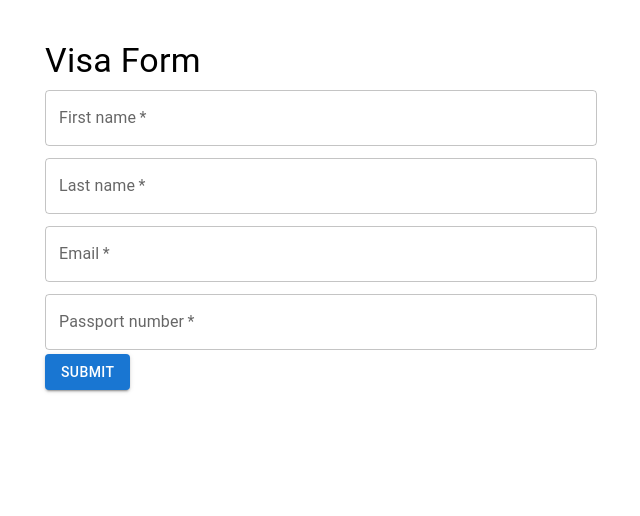
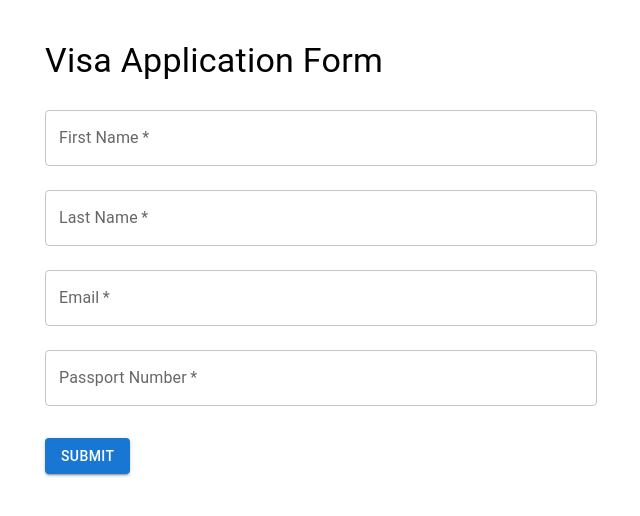
Before and after one commit to saidazimov720/React-16, a React (Create React App) app: page / in a window 1280 px wide. Shown: the top 516 px of the page, without its empty margins (319-959 px from the left). Built offline with nearby package versions, Linux system fonts and the light colour scheme.

Commit message:
corrections

```diff
--- a/src/components/FormPage.tsx
+++ b/src/components/FormPage.tsx
@@ -1,17 +1,16 @@
-import React, {useState} from "react";
-import {useNavigate} from "react-router-dom";
-import { Container, TextField, Button, Typography, Box } from "@mui/material";
-import path from "path";
+import React, { useState } from 'react';
+import { useNavigate } from 'react-router-dom';
+import { Container, TextField, Button, Typography, Box } from '@mui/material';
 
-interface FormData{
-    firstName: string,
-    lastName: string,
-    email:string,
-    passportNumber: string
+interface FormData {
+  firstName: string;
+  lastName: string;
+  email: string;
+  passportNumber: string;
 }
 
-const FormPage = () => {
-    const[formData, setFormData] = useState<FormData>({
+const FormPage: React.FC = () => {
+  const [formData, setFormData] = useState<FormData>({
     firstName: '',
     lastName: '',
     email: '',
@@ -19,62 +18,68 @@ const FormPage = () => {
   });
 
   const navigate = useNavigate();
-    const handleChange = (e: React.ChangeEvent<HTMLInputElement>) =>{
-        const{name, value} = e.target;
+
+  const handleChange = (e: React.ChangeEvent<HTMLInputElement>) => {
+    const { name, value } = e.target;
     setFormData({
       ...formData,
       [name]: value,
     });
   };
 
-    const handleSubmit = (e: React.FormEvent<HTMLFormElement>) =>{
+  const handleSubmit = (e: React.FormEvent<HTMLFormElement>) => {
     e.preventDefault();
-        navigate.caller({
-            pathname: '/verify',
-            state: {formData}
-        });
+    navigate('/verify', { state: { formData } });
   };
 
-
-    return(
+  return (
     <Container maxWidth="sm">
       <Box mt={5}>
-                <Typography variant="h4" > Visa Form</Typography>
+        <Typography variant="h4" component="h1" gutterBottom>
+          Visa Application Form
+        </Typography>
         <form onSubmit={handleSubmit}>
-                <TextField label="First name"
-                     name="First name"
+          <TextField
+            label="First Name"
+            name="firstName"
             value={formData.firstName}
             onChange={handleChange}
             fullWidth
             required
-                       margin="dense"
+            margin="normal"
           />
-                <TextField label="Last name"
-                     name="Last name"
+          <TextField
+            label="Last Name"
+            name="lastName"
             value={formData.lastName}
             onChange={handleChange}
             fullWidth
             required
-                       margin="dense"
+            margin="normal"
           />
-                <TextField label="Email"
+          <TextField
+            label="Email"
             name="email"
             value={formData.email}
             onChange={handleChange}
+            type="email"
             fullWidth
             required
-                       margin="dense"
+            margin="normal"
           />
-                <TextField label="Passport number"
-                     name="passportnumber"
+          <TextField
+            label="Passport Number"
+            name="passportNumber"
             value={formData.passportNumber}
             onChange={handleChange}
             fullWidth
             required
-                       margin="dense"
+            margin="normal"
           />
-                       <Box>
-                        <Button variant="contained" color="primary" type="submit">Submit</Button>
+          <Box mt={3}>
+            <Button variant="contained" color="primary" type="submit">
+              Submit
+            </Button>
           </Box>
         </form>
       </Box>
```
Lines whose indentation alone changed are shown as unchanged.
